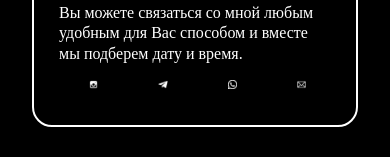
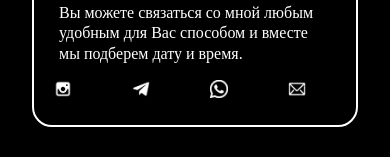
Before and after one commit to ashka-dp-ua/s-juli, a plain HTML site: page index.html in a window 390 px wide. Shown: the part 7411-7568 px from the top of the page. Drawn offline with Linux system fonts and the light colour scheme; a web font is replaced by a local one.

Commit message:
Add files via upload

```diff
--- a/css/style.css
+++ b/css/style.css
@@ -600,6 +600,8 @@ footer {
 	.soc-icons-footer {
 		display: flex;
 		align-items:center;
+		justify-content: space-around;
+		margin: auto;
 	}
 	.soc-icons-footer a {
 		text-align: center;
```
